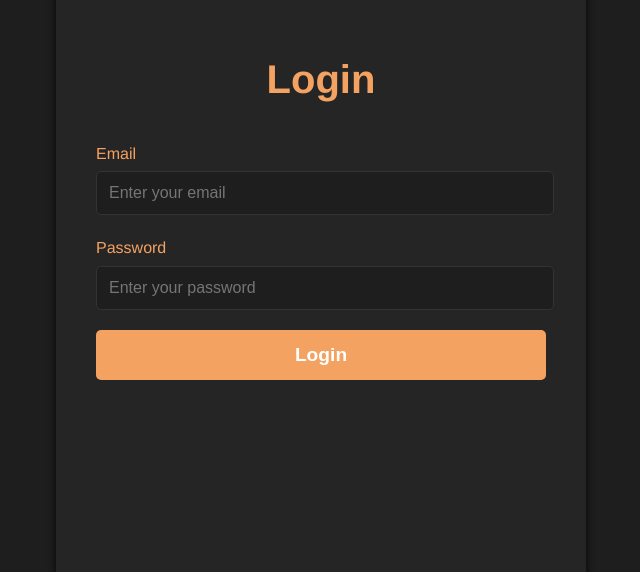
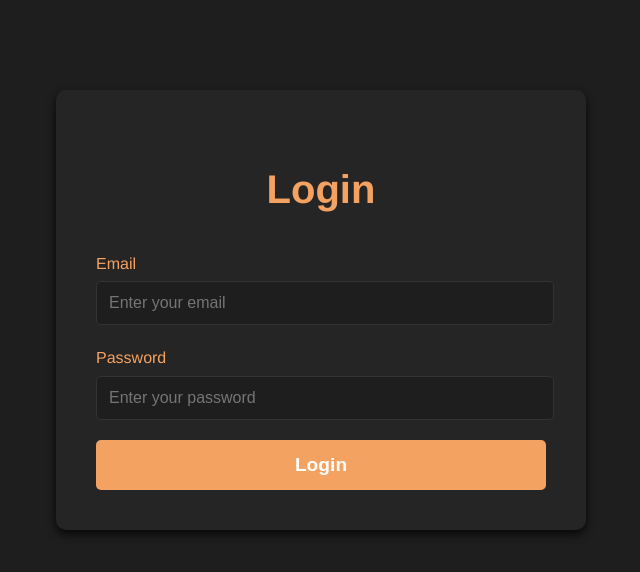
Before and after one commit to palakdesai4501/MoviSite, a React (Vite) app: page /login in a window 1280 px wide. Shown: the top 572 px of the page, without its empty margins (319-959 px from the left). Built offline with nearby package versions, Linux system fonts and the light colour scheme.

Commit message:
Adjusted login style

```diff
--- a/src/App.css
+++ b/src/App.css
@@ -1,7 +1,5 @@
 /* Global Styles */
 body, html {
-  height: 100%;
-  width: 100%;
   margin: 0;
   padding: 0;
   font-family: 'Spartan', Helvetica, sans-serif;
@@ -11,6 +9,11 @@ body, html {
   line-height: 1.6;
   overflow-x: hidden;
   box-sizing: border-box;
+}
+
+#root{
+  background-color: #1e1e1e;
+  height: 100vh;
 }
 
 .container {
@@ -284,7 +287,6 @@ header nav a:hover {
   display: flex;
   justify-content: center;
   align-items: center;
-  height: 100vh; /* Full viewport height */
   background-color: #1e1e1e; /* Consistent dark theme */
   padding: 20px;
 }
@@ -297,6 +299,7 @@ form {
   max-width: 400px;
   width: 100%;
   text-align: center;
+  margin-top: 70px
 }
 
 h1 {
--- a/src/views/RegisterView.jsx
+++ b/src/views/RegisterView.jsx
@@ -63,7 +63,7 @@ function RegisterView() {
       setErrors('Passwords do not match.');
       return false;
     }
-    if (formData.genres.filter((genre) => genre.selected).length < 3) {
+    if (formData.genres.filter((genre) => genre.selected).length < 10) {
       setErrors('Please select at least 3 genres.');
       return false;
     }
@@ -147,7 +147,7 @@ function RegisterView() {
           />
         </div>
         <div className="form-genre">
-          <label>Select Your Favorite Genres (at least 3):</label>
+          <label>Select Your Favorite Genres (at least 10):</label>
           <div className="genre-list">
             {formData.genres.map((genre) => (
               <div key={genre.id}>
```
